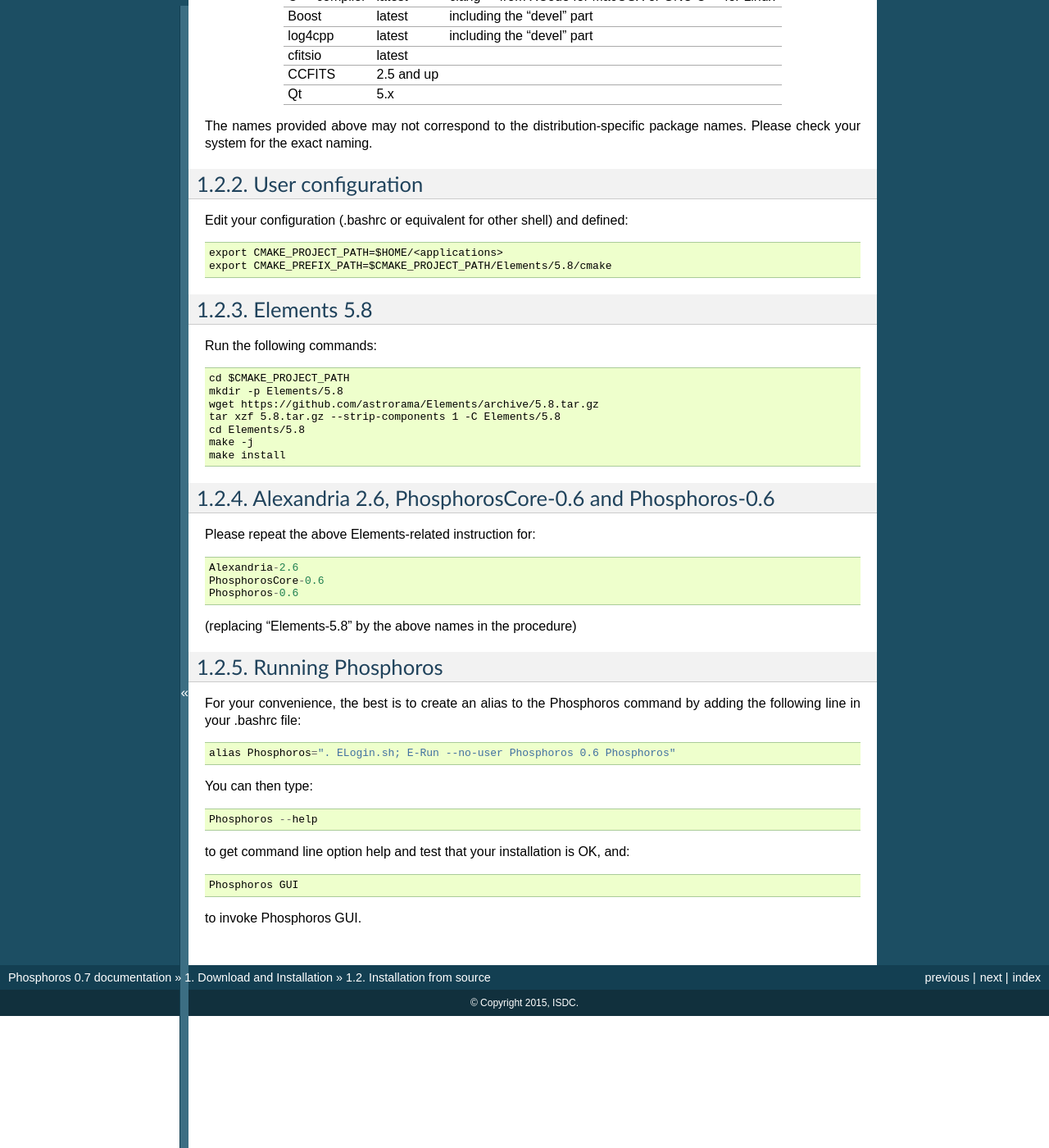
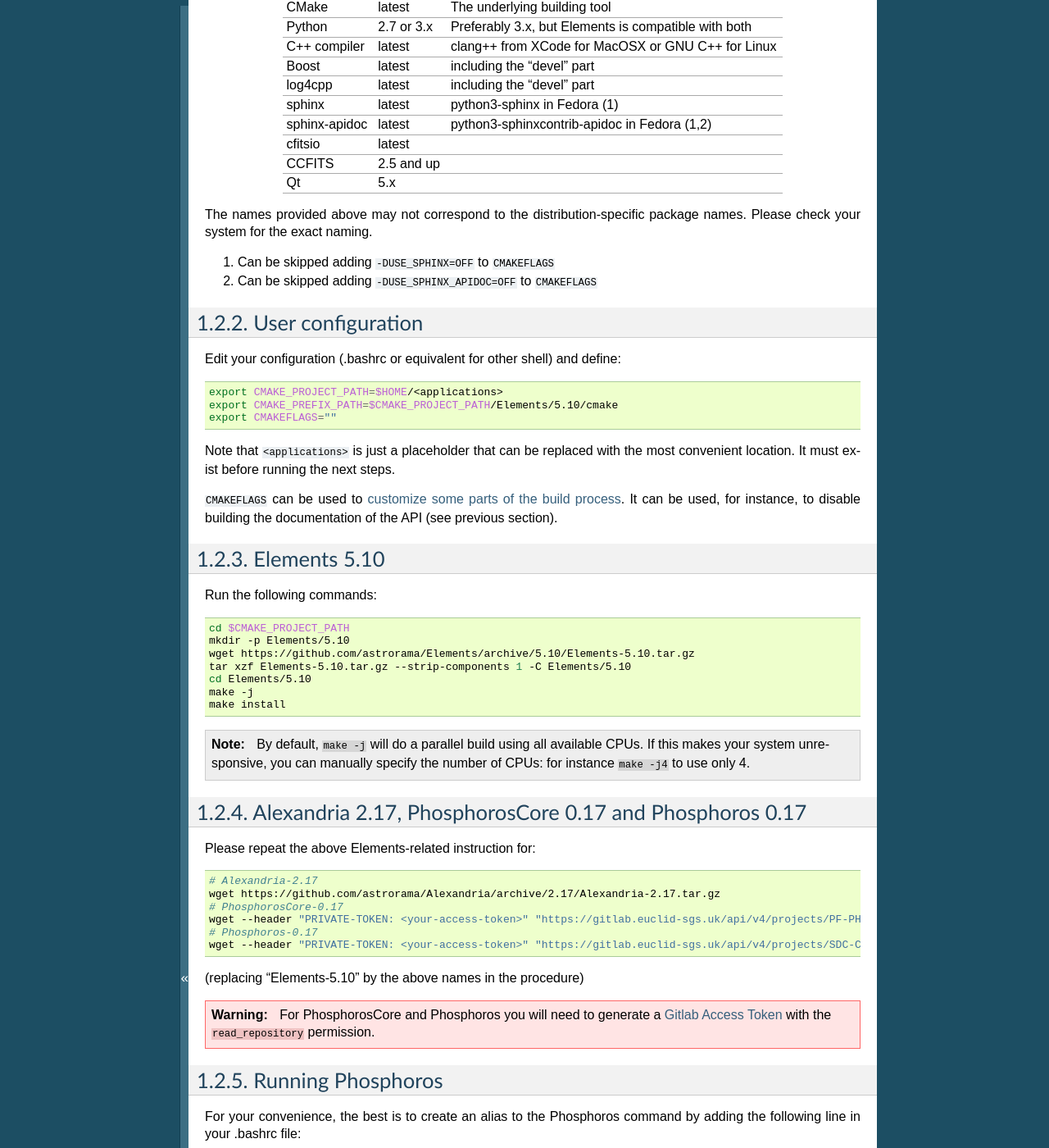
Before and after one commit to astrorama/PhosphorosDoc, a Sphinx documentation site: the page built from source/install/source.rst, in a window 1280 px wide and 1400 px high, scrolled down 528 px. Shown: the whole window at 82% size. Built offline with Sphinx 7.4.7, drawn with Linux system fonts in a browser that asks for light colours; some of the changed text lies outside the part shown.

Commit message:
Update install from sources

```diff
--- a/source/install/source.rst
+++ b/source/install/source.rst
@@ -4,7 +4,8 @@
 Installation from source
 ************************
 
-Phosphoros installation involve installing a number of tools/packages in a given order.
+Phosphoros installation involve installing a number of tools/packages in a
+given order.
 
 #. External dependencies
 #. Elements (building and packaging framework)
@@ -12,8 +13,10 @@
 #. PhosphorosCore (main package)
 #. Phosphoros (Qt5-based GUI)
 
-Here we explain how to achieve a single-user installation of Phosphoros in a custom, local repository
-(for example $HOME/<applications>/<phosphoros>). If you want to carry out another type of installation, please review
+Here we explain how to achieve a single-user installation of Phosphoros in a
+custom, local repository (for example $HOME/<applications>/<phosphoros>).
+
+If you want to carry out another type of installation, please review
 installation options on the following page
 http://euclid.roe.ac.uk/projects/elements/wiki/InstallFromSource.
 
@@ -21,21 +24,28 @@
 Installing External Dependencies
 -----------------------------------
 
-Please use the appropriate installer (mac ports, yum or apt-get for Mac OSX, Linux Red-Hat or Debian families, respectively)
-to install the following dependencies:
+Please use the appropriate installer (mac ports, yum or apt-get for Mac OSX,
+Linux Red-Hat or Debian families, respectively) to install the following
+dependencies:
 
 +-----------------+------------+---------------------------------------------------------+
 | Name            | Version    | Note                                                    |
 +=================+============+=========================================================+
-| CMake           |  latest    | The underlying building tool                            |
+| make            | latest     |                                                         |
 +-----------------+------------+---------------------------------------------------------+
-| Python          | 2.7 or 3.x | Your own choice, Elements is compatible with both       |
+| CMake           | latest     | The underlying building tool                            |
++-----------------+------------+---------------------------------------------------------+
+| Python          | 2.7 or 3.x | Preferably 3.x, but Elements is compatible with both    |
 +-----------------+------------+---------------------------------------------------------+
 | C++ compiler    | latest     | clang++ from XCode for MacOSX or GNU C++ for Linux      |
 +-----------------+------------+---------------------------------------------------------+
 | Boost           | latest     | including the "devel" part                              |
 +-----------------+------------+---------------------------------------------------------+
 | log4cpp         | latest     | including the "devel" part                              |
++-----------------+------------+---------------------------------------------------------+
+| sphinx          | latest     | python3-sphinx in Fedora (1)                            |
++-----------------+------------+---------------------------------------------------------+
+| sphinx-apidoc   | latest     | python3-sphinxcontrib-apidoc in Fedora (1,2)            |
 +-----------------+------------+---------------------------------------------------------+
 | cfitsio         | latest     |                                                         |
 +-----------------+------------+---------------------------------------------------------+
@@ -47,52 +57,107 @@
 The names provided above may not correspond to the distribution-specific package names. Please check your system for
 the exact naming.
 
+(1) Can be skipped adding ``-DUSE_SPHINX=OFF`` to ``CMAKEFLAGS``
+(2) Can be skipped adding ``-DUSE_SPHINX_APIDOC=OFF`` to ``CMAKEFLAGS``
+
 User configuration
 ---------------------
 
-Edit your configuration (.bashrc or equivalent for other shell) and defined::
+Edit your configuration (.bashrc or equivalent for other shell) and define:
+
+.. code:: bash
 
     export CMAKE_PROJECT_PATH=$HOME/<applications>
-    export CMAKE_PREFIX_PATH=$CMAKE_PROJECT_PATH/Elements/5.8/cmake
+    export CMAKE_PREFIX_PATH=$CMAKE_PROJECT_PATH/Elements/5.10/cmake
+    export CMAKEFLAGS=""
 
-Elements 5.8
----------------
+Note that ``<applications>`` is just a placeholder that can be replaced with
+the most convenient location. It must exist before running the next steps.
 
-Run the following commands::
+.. _customize some parts of the build process: https://euclid.roe.ac.uk/projects/elements/wiki/NewUserReference
+
+``CMAKEFLAGS`` can be used to `customize some parts of the build process`_.
+It can be used, for instance, to disable building the documentation of the
+API (see previous section).
+
+Elements 5.10
+-------------
+
+Run the following commands:
+
+.. code:: bash
 
     cd $CMAKE_PROJECT_PATH
-    mkdir -p Elements/5.8
-    wget https://github.com/astrorama/Elements/archive/5.8.tar.gz
-    tar xzf 5.8.tar.gz --strip-components 1 -C Elements/5.8
-    cd Elements/5.8
+    mkdir -p Elements/5.10
+    wget https://github.com/astrorama/Elements/archive/5.10/Elements-5.10.tar.gz
+    tar xzf Elements-5.10.tar.gz --strip-components 1 -C Elements/5.10
+    cd Elements/5.10
     make -j
     make install
 
-Alexandria 2.6, PhosphorosCore-0.6 and Phosphoros-0.6
----------------------------------------------------------
+.. note::
+  By default, ``make -j`` will do a parallel build using all available CPUs.
+  If this makes your system unresponsive, you can manually specify the number
+  of  CPUs: for instance ``make -j4`` to use only 4.
 
-Please repeat the above Elements-related instruction for::
 
-    Alexandria-2.6
-    PhosphorosCore-0.6
-    Phosphoros-0.6
+Alexandria 2.17, PhosphorosCore 0.17 and Phosphoros 0.17
+--------------------------------------------------------
 
-(replacing "Elements-5.8" by the above names in the procedure)
+Please repeat the above Elements-related instruction for:
+
+.. code:: bash
+
+    # Alexandria-2.17
+    wget https://github.com/astrorama/Alexandria/archive/2.17/Alexandria-2.17.tar.gz
+    # PhosphorosCore-0.17
+    wget --header "PRIVATE-TOKEN: <your-access-token>" "https://gitlab.euclid-sgs.uk/api/v4/projects/PF-PHZ%2FPhosphorosCore/repository/archive?sha=0.17" -O PhosphorosCore-0.17.tar.gz
+    # Phosphoros-0.17
+    wget --header "PRIVATE-TOKEN: <your-access-token>" "https://gitlab.euclid-sgs.uk/api/v4/projects/SDC-CH%2FPhosphoros/repository/archive?sha=0.17" -O Phosphoros-0.17.tar.gz
+
+(replacing "Elements-5.10" by the above names in the procedure)
+
+.. _Gitlab Access Token: https://gitlab.euclid-sgs.uk/-/profile/personal_access_tokens
+
+.. warning::
+  For PhosphorosCore and Phosphoros you will need to generate a
+  `Gitlab Access Token`_ with the ``read_repository`` permission.
 
 Running Phosphoros
----------------------
+------------------
 
 For your convenience, the best is to create an alias to the Phosphoros command
-by adding the following line in your .bashrc file::
+by adding the following line in your .bashrc file:
 
-    alias Phosphoros=". ELogin.sh; E-Run --no-user Phosphoros 0.6 Phosphoros"
+.. code:: bash
 
-You can then type::
+    alias Phosphoros="python $CMAKE_PROJECT_PATH/Elements/5.10/InstallArea/<binary-tag>/cmake/scripts/env.py --xml /innerhome/fake/Applications/Phosphoros/0.17/InstallArea/<binary-tag>/PhosphorosEnvironment.xml Phosphoros"
+
+You can then type:
+
+.. code:: bash
 
     Phosphoros --help
 
-to get command line option help and test that your installation is OK, and::
+to get command line option help and test that your installation is OK, and:
+
+.. code:: bash
 
     Phosphoros GUI
 
 to invoke Phosphoros GUI.
+
+.. note::
+  ``<binary-tag>`` is a system-dependent location. It will be easy to see which
+  one corresponds to yours just doing an ``ls`` of the ``InstallArea`` directory.
+  It normally looks something like ``x86_64-fc33-gcc102-o2g``
+  (``<architecture>-<os>-<compiler>-<build-type>``).
+
+.. _EuclidEnv: https://gitlab.euclid-sgs.uk/ST-TOOLS/ST_EuclidEnv
+
+.. note::
+  If you have EuclidEnv_ installed, you can use instead:
+
+  .. code:: bash
+
+    alias Phosphoros=". ELogin.sh; E-Run --no-user Phosphoros 0.17 Phosphoros"
```
